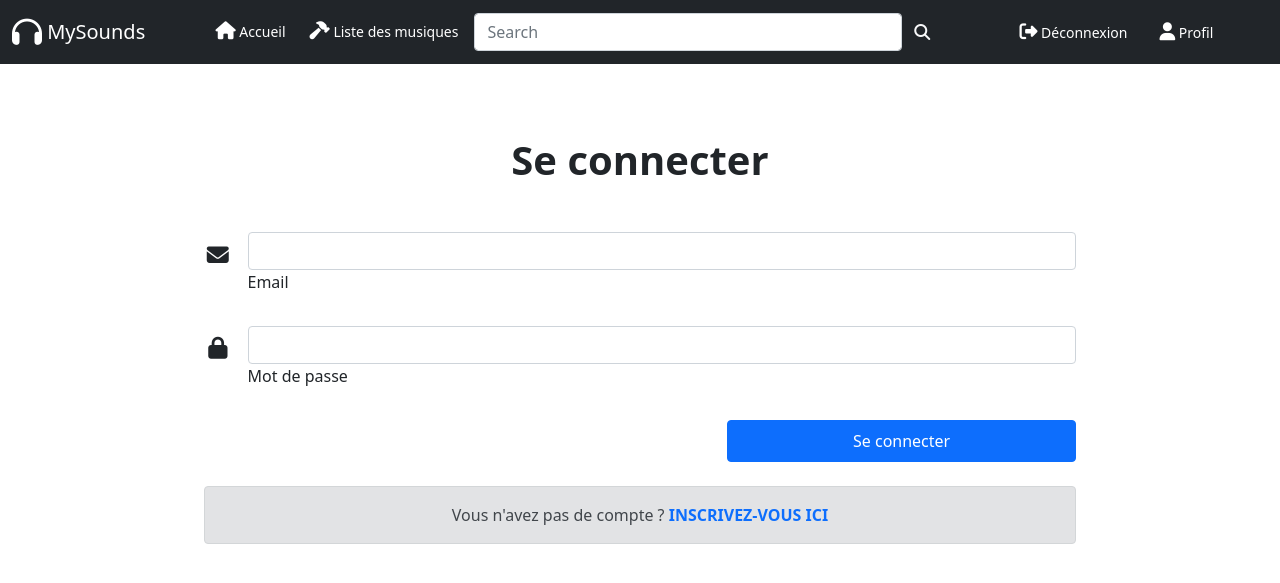
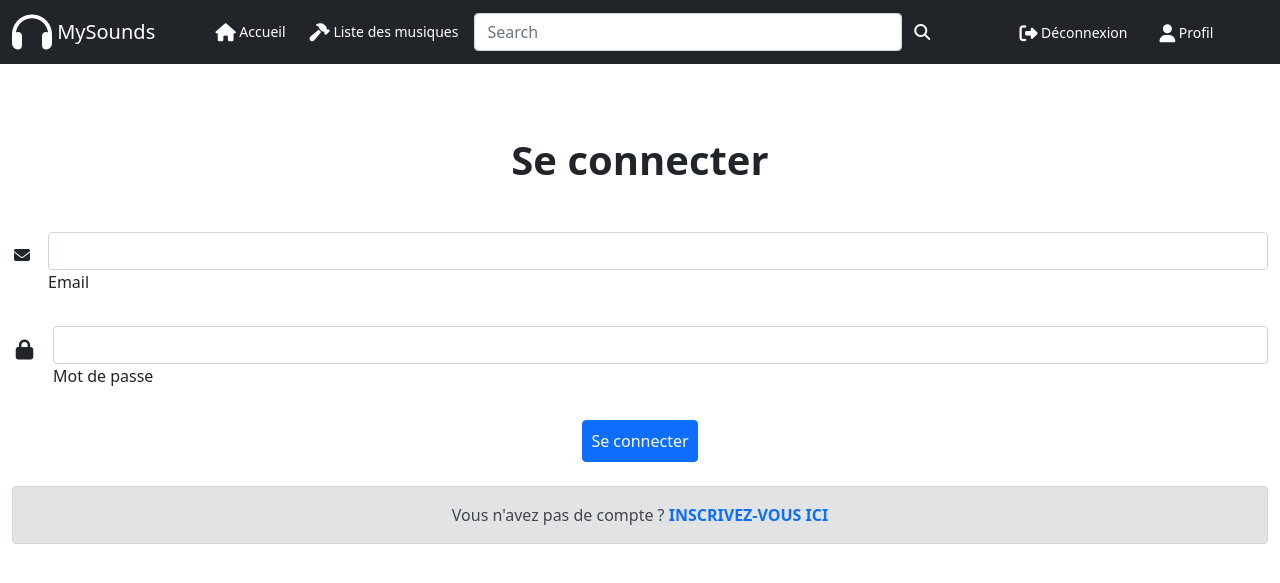
Before and after one commit to FiestyFalconer/MySounds, a PHP site: page /connexion.php in a window 1280 px wide. Shown: the top 583 px of the page. Run offline with PHP 8.4, Linux system fonts and the light colour scheme; the visitor is signed in with stand-in values (Sample User, id 1).

Commit message:
okookkook

```diff
--- a/src/css/style.css
+++ b/src/css/style.css
@@ -1,54 +1,153 @@
-/*Page inscription*/
-.formIcon
+/* Navbar style*/
+nav
 {
-    font-size: 22px;
-}
-
-.mainContainer
-{
-    width: 35%;
     margin: auto;
 }
 
-.submitBtn
+.nav-link
 {
-    width: 40%;
-    margin-left: auto;
+    font-size: 14px;
 }
 
-@media only screen and (max-width: 1920px)
+.fa-xl
 {
-    .mainContainer
+    font-size: 18px;
+}
+
+.form-control
+{
+ width: 100%
+}
+
+#navTitle
+{
+    width: 10%;
+}
+
+#navFirstUl
+{
+    width: 75%;
+}
+
+#navSecondUl
+{
+    width: 15%;
+}
+
+#search
+{
+    width: 50%;
+}
+
+@media only screen and (max-width: 2130px)
+{
+    #navFirstUl
+    {
+        width: 82%;
+    }
+
+    #navSecondUl
+    {
+        width: 18%;
+    }
+
+    #search
+    {
+        width: 50%;
+    }
+}
+
+@media only screen and (max-width: 1800px)
+{
+    #navFirstUl
+    {
+        width: 78%;
+    }
+
+    #navSecondUl
+    {
+        width: 22%;
+    }
+
+    #search
     {
         width: 55%;
     }
 }
 
-@media only screen and (max-width: 1450px)
+@media only screen and (max-width: 1500px)
 {
-    .mainContainer
+    #navFirstUl
+    {
+        width: 74%;
+    }
+
+    #navSecondUl
+    {
+        width: 26%;
+    }
+
+    #search
+    {
+        width: 60%;
+    }
+}
+
+@media only screen and (max-width: 1300px)
+{
+    #navFirstUl
+    {
+        width: 72%;
+    }
+
+    #navSecondUl
+    {
+        width: 28%;
+    }
+
+    #search
+    {
+        width: 60%;
+    }
+
+    #navTitle
+    {
+        width: 12.5%;
+    }
+}
+
+@media only screen and (max-width: 1140px)
+{
+    #navTitle
+    {
+        width: 20%;
+    }
+
+    #navFirstUl
+    {
+        width: 100%;
+    }
+
+    #navSecondUl
+    {
+        width: 100%;
+    }
+
+    #search
     {
         width: 70%;
     }
 }
 
-@media only screen and (max-width: 1141px)
+@media only screen and (max-width: 600px)
 {
-    .mainContainer
+    #navTitle
+    {
+        width: 30%;
+    }
+
+    #search
     {
         width: 80%;
     }
 }
-
-@media only screen and (max-width: 600px)
-{
-    .mainContainer
-    {
-        width: 95%;
-    }
-
-    .submitBtn
-    {
-        width: 55%;
-    }
-}
--- a/src/navBar.php
+++ b/src/navBar.php
@@ -8,11 +8,11 @@
 {
     $userNav = '
     <li class="nav-item mx-2">
-        <a class="nav-link active" aria-current="page" href="deconnexion.php"><i class="fa-solid fa-right-from-bracket navbarIcon"></i> Déconnexion</a>
+        <a class="nav-link active" aria-current="page" href="deconnexion.php"><i class="fa-solid fa-right-from-bracket fa-xl"></i> Déconnexion</a>
     </li>
 
     <li class="nav-item mx-2">
-        <a class="nav-link active" aria-current="page" href="profil.php"><i class="fa-solid fa-user navbarIcon"></i> Profil</a>
+        <a class="nav-link active" aria-current="page" href="profil.php"><i class="fa-solid fa-user fa-xl"></i> Profil</a>
     </li>
     ';
 
@@ -21,7 +21,7 @@
     {
         $adminNav = '
         <li class="nav-item mx-1">
-            <a class="nav-link active" aria-current="page" href="musiquesAdmin.php"><i class="fa-solid fa-hammer navbarIcon"></i> Liste des musiques</a>
+            <a class="nav-link active" aria-current="page" href="musiquesAdmin.php"><i class="fa-solid fa-hammer fa-xl"></i> Liste des musiques</a>
         </li>';
     }
 }
@@ -30,11 +30,11 @@
     /* Affiche uniquement si l'utilisateur n'est pas connecter */
     $userNav = '
     <li class="nav-item mx-2">
-        <a class="nav-link active" aria-current="page" href="inscription.php"><i class="fa-solid fa-user-plus navbarIcon"></i> Inscription</a>
+        <a class="nav-link active" aria-current="page" href="inscription.php"><i class="fa-solid fa-user-plus fa-xl"></i> Inscription</a>
     </li>
 
     <li class="nav-item mx-2">
-        <a class="nav-link active" aria-current="page" href="connexion.php"><i class="fa-solid fa-arrow-right-to-bracket navbarIcon"></i> Connexion</a>
+        <a class="nav-link active" aria-current="page" href="connexion.php"><i class="fa-solid fa-arrow-right-to-bracket fa-xl"></i> Connexion</a>
     </li>
     ';
 }
@@ -43,8 +43,7 @@
 $commmonNav = '
 <nav class="navbar navbar-expand-lg navbar-dark bg-dark">
     <div class="container-fluid">
-
-        <a class="navbar-brand my-1" id="navTitle" href="index.php"><i class="fa-xl fa-solid fa-headphones"></i> MySounds</a>
+        <a class="navbar-brand my-1" id="navTitle" href="index.php"><i class="fa-2xl fa-solid fa-headphones"></i> MySounds</a>
 
         <button class="navbar-toggler" type="button" data-bs-toggle="collapse" data-bs-target="#navbarSupportedContent" aria-controls="navbarSupportedContent" aria-expanded="false" aria-label="Toggle navigation">
             <span class="navbar-toggler-icon"></span>
@@ -54,7 +53,7 @@
 
             <ul class="navbar-nav me-auto mb-lg-0" id="navFirstUl">
                 <li class="nav-item mx-1">
-                    <a class="nav-link active" aria-current="page" href="index.php"><i class="fa-solid fa-house navbarIcon"></i> Accueil</a>
+                    <a class="nav-link active" aria-current="page" href="index.php"><i class="fa-solid fa-house fa-xl"></i> Accueil</a>
                 </li>
 
                 '.$adminNav.'
```
Also changed, not shown: src/DataBase/dbMySounds .sql (+15 -7 lines), src/ajouterMusique.php (+110 -0 lines), src/model/ajouterMusiqueModel.php (added, +16 -0 lines), src/musiquesAdmin.php (+41 -2 lines).
